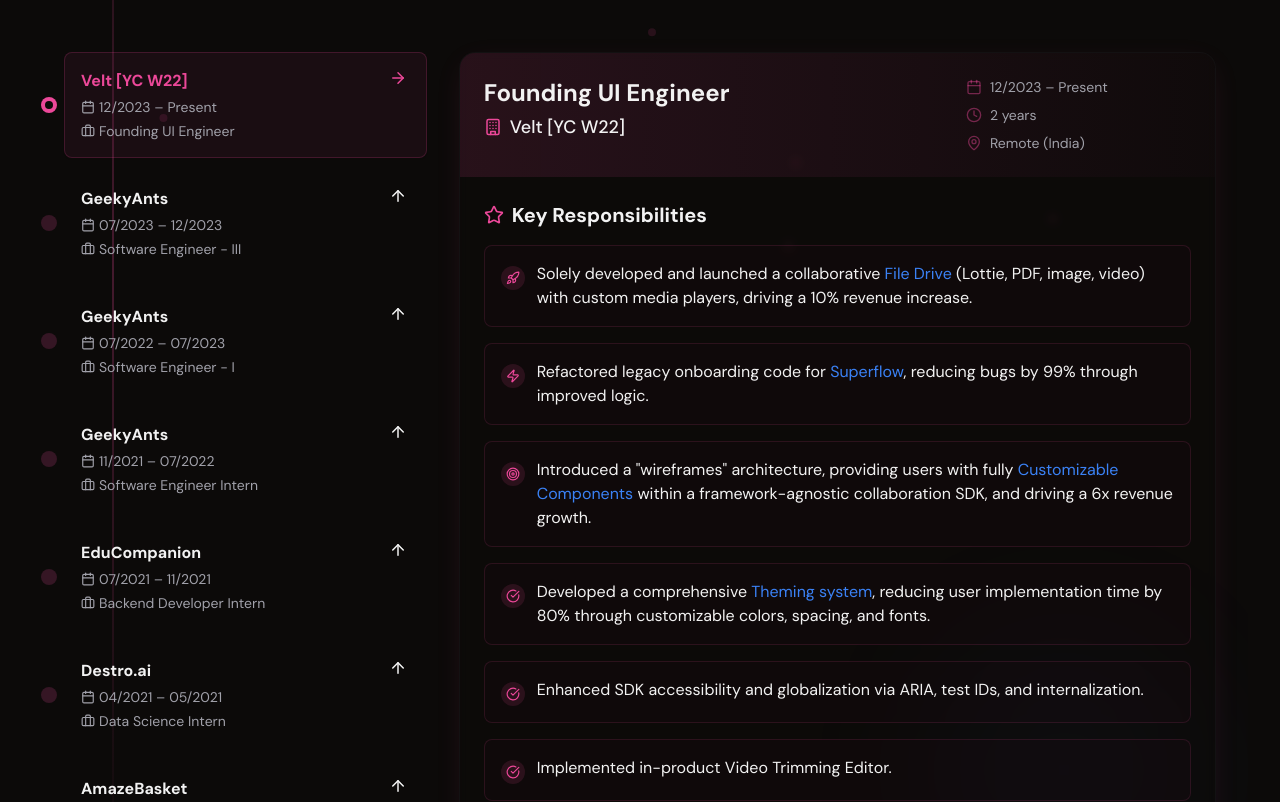
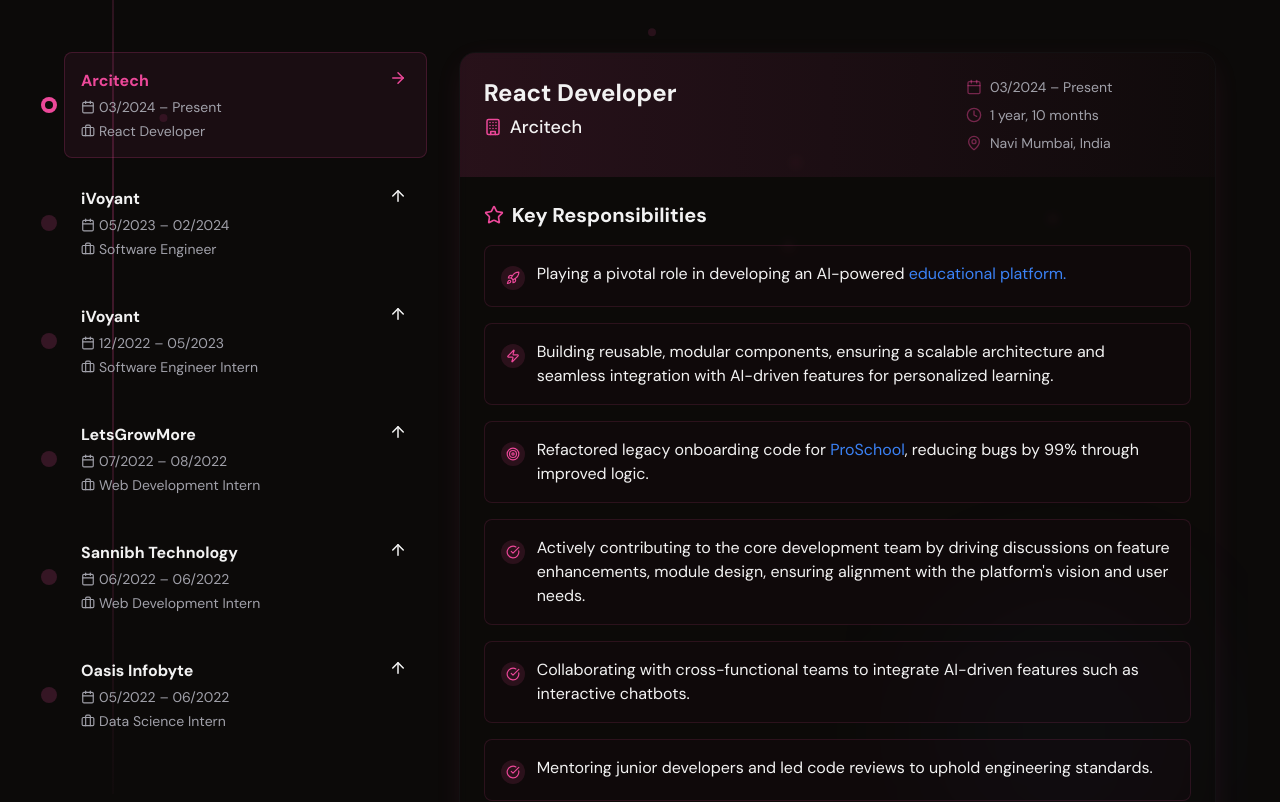
Before and after one commit to Shivamjain2204/shivam-portfolio, a React (Vite) app: page / in a window 1280 px wide. Shown: the part 3850-4652 px from the top of the page. Built offline with nearby package versions, Linux system fonts and the light colour scheme.

Commit message:
Experience

```diff
--- a/src/components/Experience.tsx
+++ b/src/components/Experience.tsx
@@ -39,109 +39,96 @@ const calculateDuration = (startDate: string, endDate: string = "Present") => {
 
 const experiences = [
   {
-    id: "velt",
-    company: "Velt [YC W22]",
-    title: "Founding UI Engineer",
-    period: "12/2023 – Present",
-    startDate: "12/2023",
+    id: "arcitech",
+    company: "Arcitech",
+    title: "React Developer",
+    period: "03/2024 – Present",
+    startDate: "02/2024",
     endDate: "Present",
-    location: "Remote (India)",
+    location: "Navi Mumbai, India",
     isInternship: false,
     responsibilities: [
-      <>Solely developed and launched a collaborative <a href="https://drive.usesuperflow.com/upload" target="_blank" rel="noopener noreferrer" className="text-primary hover:underline">File Drive</a> (Lottie, PDF, image, video) with custom media players, driving a 10% revenue increase.</>,
-      <>Refactored legacy onboarding code for <a href="https://velt.dev/" target="_blank" rel="noopener noreferrer" className="text-primary hover:underline">Superflow</a>, reducing bugs by 99% through improved logic.</>,
-      <>Introduced a "wireframes" architecture, providing users with fully <a href="https://velt.dev/components" target="_blank" rel="noopener noreferrer" className="text-primary hover:underline">Customizable Components</a> within a framework-agnostic collaboration SDK, and driving a 6x revenue growth.</>,
-      <>Developed a comprehensive <a href="https://velt.dev/theming" target="_blank" rel="noopener noreferrer" className="text-primary hover:underline">Theming system</a>, reducing user implementation time by 80% through customizable colors, spacing, and fonts.</>,
-      "Enhanced SDK accessibility and globalization via ARIA, test IDs, and internalization.",
-      "Implemented in-product Video Trimming Editor."
+      <>Playing a pivotal role in developing an AI-powered <a href="https://proschool.ai/" target="_blank" rel="noopener noreferrer" className="text-primary hover:underline">educational platform.</a></>,
+      <>Building reusable, modular components, ensuring a scalable architecture and seamless integration with AI-driven features for personalized learning.</>,
+      <>Refactored legacy onboarding code for <a href="https://proschool.ai/" target="_blank" rel="noopener noreferrer" className="text-primary hover:underline">ProSchool</a>, reducing bugs by 99% through improved logic.</>,
+      <>Actively contributing to the core development team by driving discussions on feature enhancements, module design, ensuring alignment with the platform's vision and user needs.</>,
+      <>Collaborating with cross-functional teams to integrate AI-driven features such as interactive chatbots.</>,
+      <> Mentoring junior developers and led code reviews to uphold engineering standards.</>,
+      // "Enhanced SDK accessibility and globalization via ARIA, test IDs, and internalization.",
+      // "Implemented in-product Video Trimming Editor."
     ]
   },
   {
-    id: "geekyants-se3",
-    company: "GeekyAnts",
-    title: "Software Engineer - III",
-    period: "07/2023 – 12/2023",
-    startDate: "07/2023",
-    endDate: "12/2023",
+    id: "ivoyant-se",
+    company: "iVoyant",
+    title: "Software Engineer",
+    period: "05/2023 – 02/2024",
+    startDate: "05/2023",
+    endDate: "03/2024",
     location: "Bangalore, India",
     isInternship: false,
     responsibilities: [
-      <>Developed an internal Figma plugin that auto-generates a design system from Storybook, supporting complex features like auto layout, reducing designer effort by 99%. The resulting auto-generated Figma file achieved 114 likes and 6.2k users.</>,
-      <>Developed the <a href="https://www.figma.com/community/plugin/1304000704678516266/gluestack" target="_blank" rel="noopener noreferrer" className="text-primary hover:underline">GlueStack Figma plugin</a>, enabling batch updates for color palette alpha tokens and font families, streamlining design consistency and workflow, and achieving 28 likes and 1.3k users.</>
+      <>Worked on the Product development using React JS, React TypeScript. </>,
+      <>Build stable and maintainable codebase using React Typescript </>,
+      <>Led a project by handling setup, fixing bugs, reviewing code, and improving code structure with a small team </>,
     ]
   },
   {
-    id: "geekyants-se1",
-    company: "GeekyAnts",
-    title: "Software Engineer - I",
-    period: "07/2022 – 07/2023",
-    startDate: "07/2022",
-    endDate: "07/2023",
+    id: "ivoyant-sei",
+    company: "iVoyant",
+    title: "Software Engineer Intern",
+    period: "12/2022 – 05/2023",
+    startDate: "12/2022",
+    endDate: "06/2023",
     location: "Bangalore, India",
-    isInternship: false,
+    isInternship: true,
     responsibilities: [
-      <>Co-created a performant Universal component library <a href="https://gluestack.io/" target="_blank" rel="noopener noreferrer" className="text-primary hover:underline">GlueStack</a> for React and React Native environments, achieving 3.5k GitHub stars and 14k monthly npm users.</>,
-      "Led a project by handling setup, fixing bugs, reviewing code, and improving code structure with a small team.",
-      "Developed a Plugin System for a framework which generates different targets from a single storybook."
+      <> Created new features, functionality and capabilities on the web application </>,
+      <>Created Reusable React Components.</>,
     ]
   },
   {
-    id: "geekyants-intern",
-    company: "GeekyAnts",
-    title: "Software Engineer Intern",
-    period: "11/2021 – 07/2022",
-    startDate: "11/2021",
-    endDate: "07/2022",
-    location: "Banglore, India",
+    id: "letsgrowmore-intern",
+    company: "LetsGrowMore",
+    title: "Web Development Intern",
+    period: "07/2022 – 08/2022",
+    startDate: "07/2022",
+    endDate: "09/2022",
+    location: "Remote (India)",
     isInternship: true,
     responsibilities: [
-      <>Worked on <a href="https://nativebase.io/" target="_blank" rel="noopener noreferrer" className="text-primary hover:underline">NativeBase</a> core, a widely adopted UI library with over 65 K+ weekly downloads and 18K+ Github stars.</>,
+      <>Automated data collection by scheduling scripts.</>,
       "Actively maintained and improved the library by resolving Github issues and enhancing its functionality for exceptional user experience."
     ]
   },
   {
-    id: "educompanion",
-    company: "EduCompanion",
-    title: "Backend Developer Intern",
-    period: "07/2021 – 11/2021",
-    startDate: "07/2021",
-    endDate: "11/2021",
-    location: "(Remote) Murcia, Spain",
+    id: "sannibh-intern",
+    company: "Sannibh Technology",
+    title: "Web Development Intern",
+    period: "06/2022 – 06/2022",
+    startDate: "06/2022",
+    endDate: "07/2022",
+    location: "Vadodara, India",
     isInternship: true,
     responsibilities: [
-      "Developed a website for the MOOC platform using MERN stack.",
+      "Developed a website for the platform using MERN stack.",
       "Worked on advanced features such as authentication, course filtering, and Admin Dashboard."
     ]
   },
   {
-    id: "destroai",
-    company: "Destro.ai",
+    id: "oasis-intern",
+    company: "Oasis Infobyte",
     title: "Data Science Intern",
-    period: "04/2021 – 05/2021",
-    startDate: "04/2021",
-    endDate: "05/2021",
-    location: "(Remote) Mumbai, India",
+    period: "05/2022 – 06/2022",
+    startDate: "05/2022",
+    endDate: "07/2022",
+    location: "Remote (India)",
     isInternship: true,
     responsibilities: [
       "Automated data collection by scheduling scripts.",
       "Created a website using WordPress. Worked on Flutter app by adding some UI elements and a feature for scheduling meetings."
     ]
   },
-  {
-    id: "amazebasket",
-    company: "AmazeBasket",
-    title: "AI/ML Intern",
-    period: "03/2021 – 05/2021",
-    startDate: "03/2021",
-    endDate: "05/2021",
-    location: "(Remote) Mumbai, India",
-    isInternship: true,
-    responsibilities: [
-      <>Developed retrieval-based <a href="https://github.com/mayank-96/chatbot-flask-api" target="_blank" rel="noopener noreferrer" className="text-primary hover:underline">Chatbot API</a> using Bi-LSTM model to classify which category the user's message belongs to and then give a random response from the list of responses.</>,
-      <>Added extra functionality by creating and integrating <a href="https://github.com/mayank-96/sentiment-analysis-api" target="_blank" rel="noopener noreferrer" className="text-primary hover:underline">Sentiment Classification API</a> to calculate user satisfaction score.</>,
-      <>Built <a href="https://github.com/mayank-96/recipe-recommendation-api" target="_blank" rel="noopener noreferrer" className="text-primary hover:underline">Ingredient Recommendation API</a> using KNN by collecting recipe data through web scraping.</>
-    ]
-  }
 ];
 
 const Experience = () => {
```
